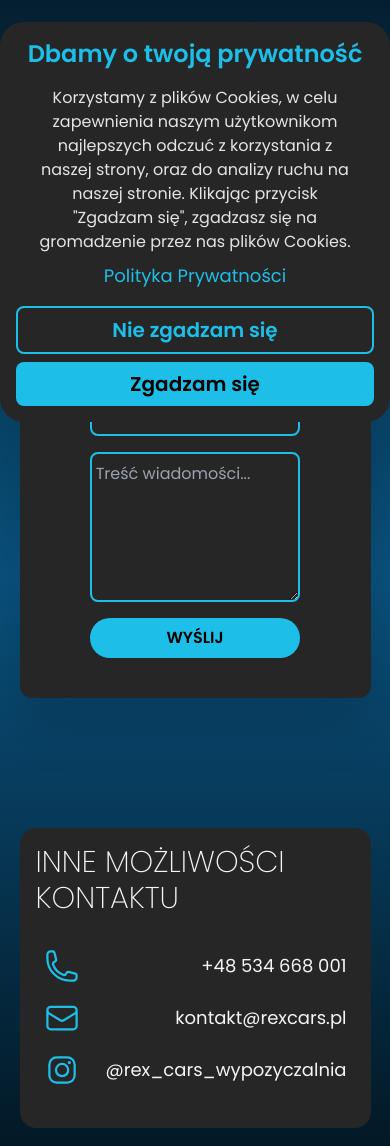
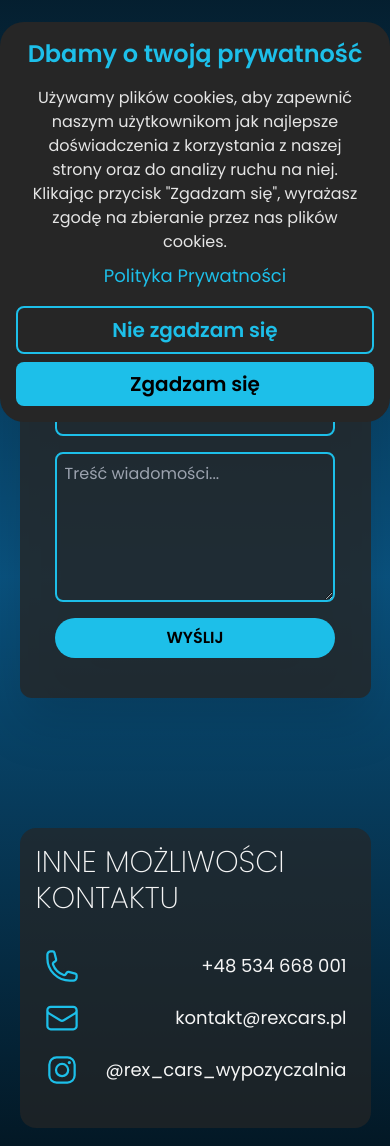
Before and after one commit to lokipo15/rexcars-website, a Next.js app: page /kontakt in a window 390 px wide. Shown: the part 422-1568 px from the top of the page. Built offline with nearby package versions, Linux system fonts and the light colour scheme; no server answers.

Commit message:
FIX: Changed CookiesConsentBanner text, changed contact page components opacity to 80%, widened input field in ContactForm component in a mobile version.

```diff
--- a/components/sections/kontakt/CompanyInfo.tsx
+++ b/components/sections/kontakt/CompanyInfo.tsx
@@ -2,7 +2,7 @@ import { MapPinIcon } from "@heroicons/react/24/outline";
 
 export default function CompanyInfo() {
     return (
-        <section className="flex flex-col md:w-[60%] w-[90%] mx-auto bg-neutral-800 mt-[130px] rounded-2xl pb-4">
+        <section className="flex flex-col md:w-[60%] w-[90%] mx-auto bg-neutral-800/70 mt-[130px] rounded-2xl pb-4">
             <h2 className='text-left text-neutral-100 font-extralight md:text-4xl text-3xl py-4 px-4'>
                 DANE ADRESOWE FIRMY
             </h2>
--- a/components/sections/kontakt/ContactForm.tsx
+++ b/components/sections/kontakt/ContactForm.tsx
@@ -11,16 +11,16 @@ export default function ContactForm() {
 
 
     return (
-        <form onSubmit={processForm} action={submitContactForm} className="flex flex-col md:w-[60%] w-[90%] mx-auto bg-neutral-800 justify-center rounded-xl md:mt-[175px] mt-[150px] drop-shadow-2xl shadow-black md:py-10 py-6">
+        <form onSubmit={processForm} action={submitContactForm} className="flex flex-col md:w-[60%] w-[90%] mx-auto bg-neutral-800/80 justify-center rounded-xl md:mt-[175px] mt-[150px] drop-shadow-2xl shadow-black md:py-10 py-6">
             <h1 className="text-center md:text-4xl text-3xl font-light tracking-tighter text-neutral-100 py-4">NAPISZ DO NAS</h1>
-            <div className="flex md:flex-row flex-col w-[60%] mx-auto justify-between pt-4">
-                <input type="text" name="name" required placeholder="Imię..." className="md:w-[50%] w-full border-2 border-spacing-2 border-blue-primary py-2 md:px-4 px-1 rounded-lg bg-transparent focus:outline-none md:mr-1 text-neutral-200"/>
-                <input type="text" name="surname" required placeholder="Nazwisko..." className="md:w-[50%] w-full border-2 border-blue-primary py-2 md:px-4 px-1 md:ml-1 rounded-lg mt-4 md:mt-0 bg-transparent focus:outline-none text-neutral-200"/>
+            <div className="flex md:flex-row flex-col md:w-[60%] w-[80%] mx-auto justify-between pt-4">
+                <input type="text" name="name" required placeholder="Imię..." className="md:w-[50%] w-full border-2 border-spacing-2 border-blue-primary py-2 md:px-4 px-2 rounded-lg bg-transparent focus:outline-none md:mr-1 text-neutral-200"/>
+                <input type="text" name="surname" required placeholder="Nazwisko..." className="md:w-[50%] w-full border-2 border-blue-primary py-2 md:px-4 px-2 md:ml-1 rounded-lg mt-4 md:mt-0 bg-transparent focus:outline-none text-neutral-200"/>
             </div>
-            <input type="email" name="email" required placeholder="Adres e-mail..." className="w-[60%] mx-auto border-2 border-spacing-2 border-blue-primary py-2 md:px-4 px-1 rounded-lg bg-transparent md:mb-0 mt-4 focus:outline-none text-neutral-200"/>
-            <input type="text" name="subject" required placeholder="Temat wiadomości..." className="w-[60%] mx-auto border-2 border-spacing-2 border-blue-primary py-2 md:px-4 px-1 rounded-lg bg-transparent md:mb-0 mt-4 focus:outline-none text-neutral-200"/>
-            <textarea name="content" required placeholder="Treść wiadomości..." className=" text-left w-[60%] min-h-[150px] text mx-auto border-2 border-spacing-2 border-blue-primary py-2 md:px-4 px-1 rounded-lg bg-transparent md:mb-0 mt-4 focus:outline-none text-neutral-200"/>
-            <input type="submit" value={"WYŚLIJ"} className="md:text-2xl font-semibold text-black w-[60%] mx-auto my-4 bg-blue-primary py-2 rounded-3xl cursor-pointer hover:scale-105 ease-in-out duration-300"/>
+            <input type="email" name="email" required placeholder="Adres e-mail..." className="md:w-[60%] w-[80%] mx-auto border-2 border-spacing-2 border-blue-primary py-2 md:px-4 px-2 rounded-lg bg-transparent md:mb-0 mt-4 focus:outline-none text-neutral-200"/>
+            <input type="text" name="subject" required placeholder="Temat wiadomości..." className="md:w-[60%] w-[80%] mx-auto border-2 border-spacing-2 border-blue-primary py-2 md:px-4 px-2 rounded-lg bg-transparent md:mb-0 mt-4 focus:outline-none text-neutral-200"/>
+            <textarea name="content" required placeholder="Treść wiadomości..." className=" text-left md:w-[60%] w-[80%] min-h-[150px] text mx-auto border-2 border-spacing-2 border-blue-primary py-2 md:px-4 px-2 rounded-lg bg-transparent md:mb-0 mt-4 focus:outline-none text-neutral-200"/>
+            <input type="submit" value={"WYŚLIJ"} className="md:text-2xl font-semibold text-black md:w-[60%] w-[80%] mx-auto my-4 bg-blue-primary py-2 rounded-3xl cursor-pointer hover:scale-105 ease-in-out duration-300"/>
         </form>
     );
 }
--- a/components/sections/kontakt/ContactMethods.tsx
+++ b/components/sections/kontakt/ContactMethods.tsx
@@ -5,7 +5,7 @@ import Link from 'next/link';
 
 export default function ContactMethods() {
     return (
-        <section className='flex flex-col md:w-[80%] w-[90%] mx-auto bg-neutral-800 rounded-2xl mt-[130px]'>
+        <section className='flex flex-col md:w-[80%] w-[90%] mx-auto bg-neutral-800/70 rounded-2xl mt-[130px]'>
             <h2 className='text-left text-neutral-100 font-extralight md:text-4xl text-3xl py-4 px-4'>
                 INNE MOŻLIWOŚCI KONTAKTU
             </h2>
--- a/components/ui/cookiesConsent/CookiesConsentBanner.tsx
+++ b/components/ui/cookiesConsent/CookiesConsentBanner.tsx
@@ -31,11 +31,7 @@ export default function CookiesConsentBanner() {
                     Dbamy o twoją prywatność
                 </h2>
                 <p className='text-center pb-2 pt-4 px-8 text-base justify-center text-neutral-200'>
-                    Korzystamy z plików Cookies, w celu zapewnienia naszym
-                    użytkownikom najlepszych odczuć z korzystania z naszej
-                    strony, oraz do analizy ruchu na naszej stronie. Klikając
-                    przycisk &quot;Zgadzam się&quot;, zgadzasz się na gromadzenie przez
-                    nas plików Cookies.
+                Używamy plików cookies, aby zapewnić naszym użytkownikom jak najlepsze doświadczenia z korzystania z naszej strony oraz do analizy ruchu na niej. Klikając przycisk &quot;Zgadzam się&quot;, wyrażasz zgodę na zbieranie przez nas plików cookies.
                 </p>
                 <Link href={'/polityka-prywatnosci'}>
                     <p className='text-center text-lg text-blue-primary'>
```
